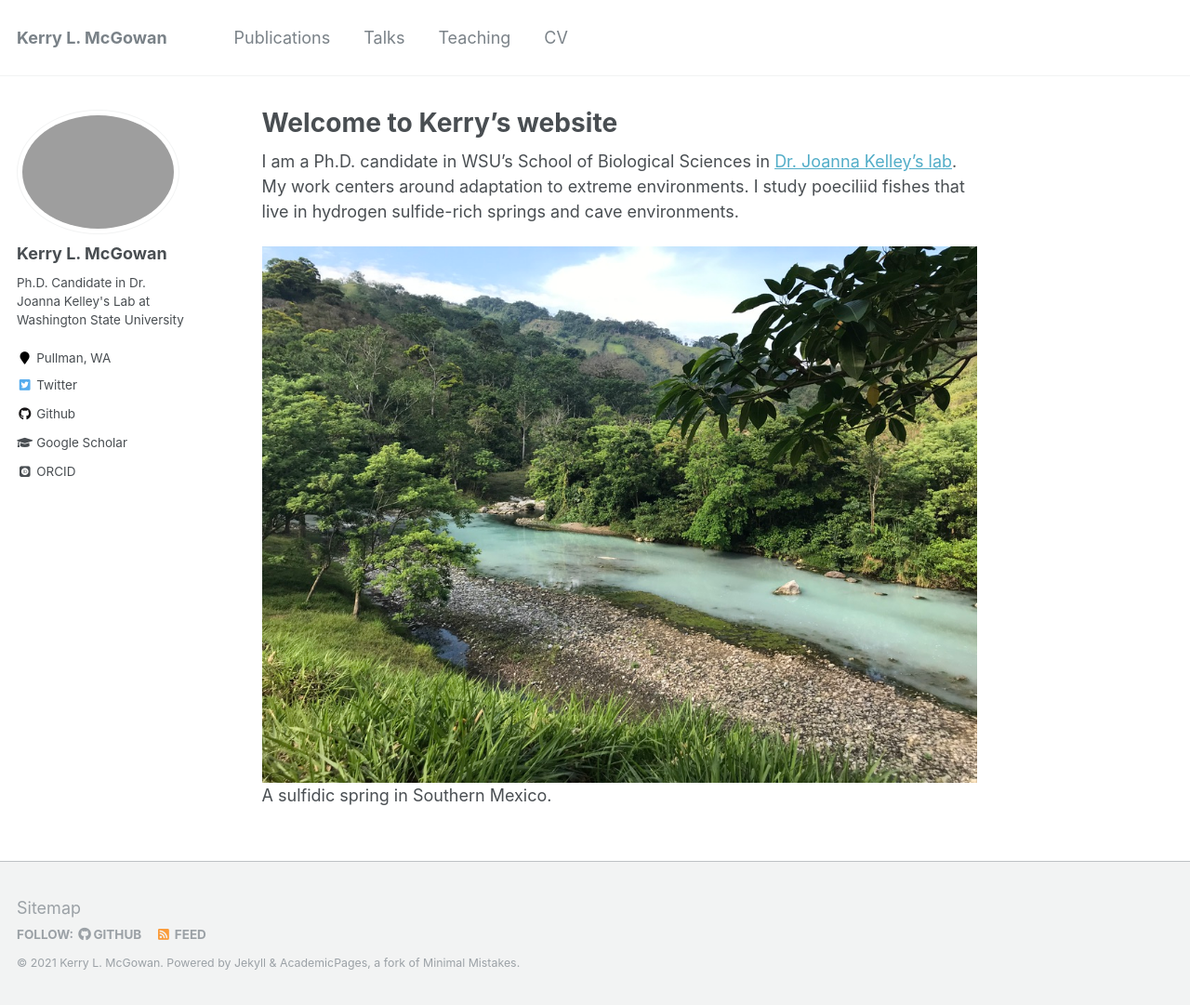
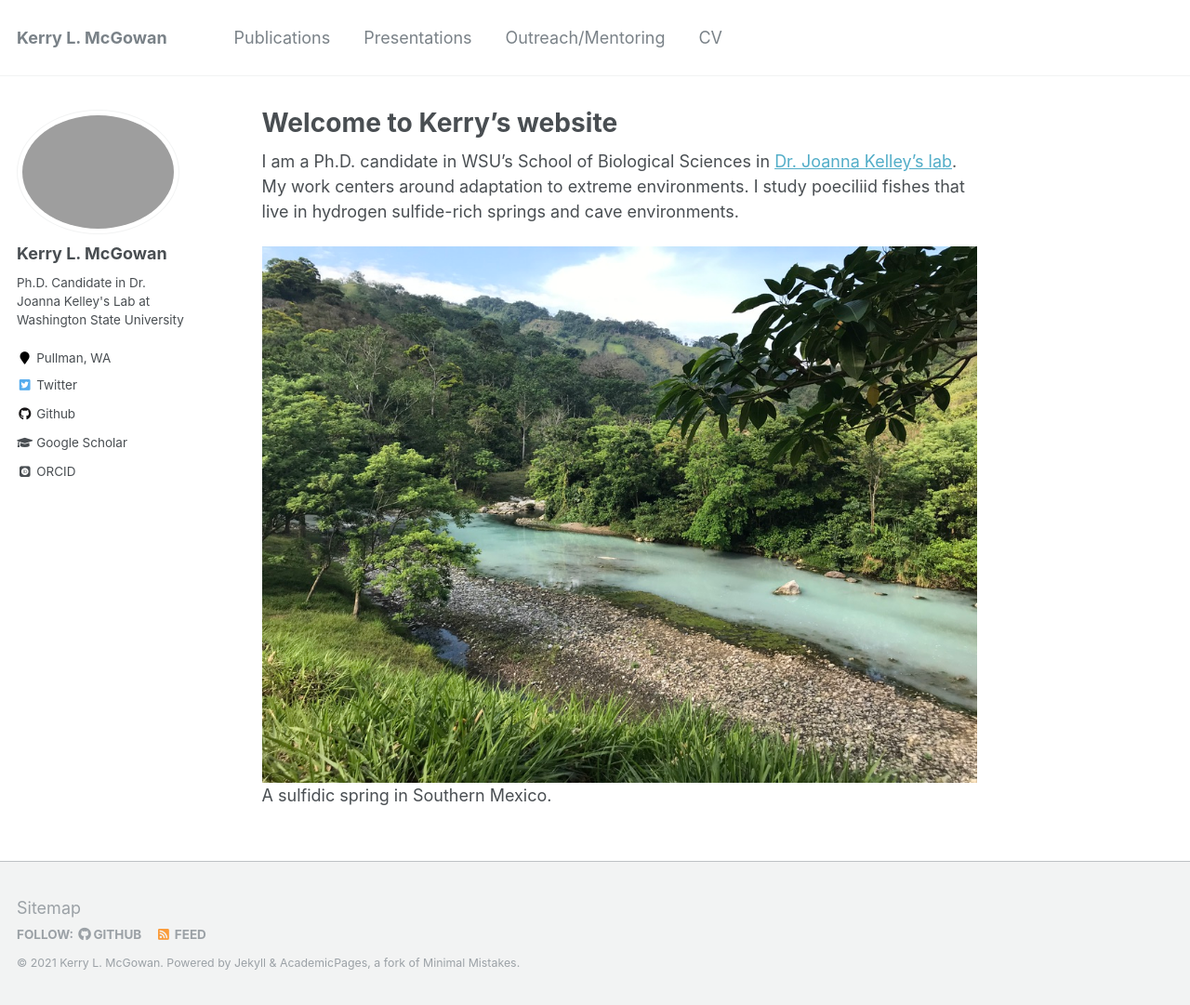
Before and after one commit to kerrymcgowan/kerrymcgowan.github.io, a Jekyll site: the page built from _pages/about.md, in a window 1280 px wide and 1081 px high. Shown: the whole window at 93% size. Built offline with Jekyll 4.4.1, drawn with Linux system fonts in a browser that asks for light colours; some web fonts are replaced.

Commit message:
Added outreach/mentoring tab, changed talks to presentations

```diff
--- a/_data/navigation.yml
+++ b/_data/navigation.yml
@@ -3,11 +3,11 @@ main:
   - title: "Publications"
     url: /publications/
 
-  - title: "Talks"
-    url: /talks/
+  - title: "Presentations"
+    url: /presentations/
 
-  - title: "Teaching"
-    url: /teaching/
+  - title: "Outreach/Mentoring"
+    url: /outreach/
 
  # - title: "Portfolio"
  #   url: /portfolio/
```
